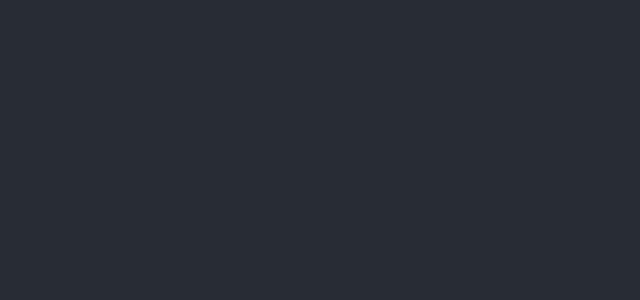
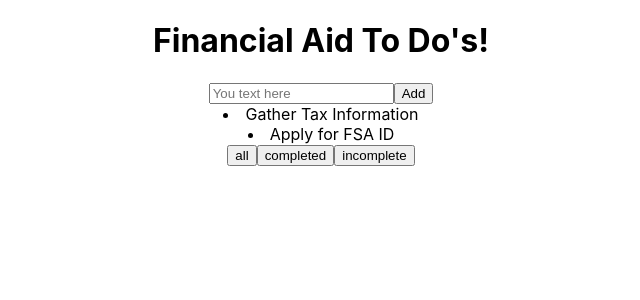
Before and after one commit to mthompson1085/todoapplication, a React (Create React App) app in the folder todo-app/: page / in a window 1280 px wide. Shown: the top 300 px of the page, without its empty margins (319-959 px from the left). Built offline with nearby package versions, Linux system fonts and the light colour scheme.

Commit message:
added code to render todo

```diff
--- a/todo-app/src/App.js
+++ b/todo-app/src/App.js
@@ -4,12 +4,14 @@ import AddTodo from './components/addTodo'
 import TodoList from './components/todoList'
 import VisibilityFilter from './components/visibilityFilter'
 
+const filters = ['all', 'completed', 'incomplete']
 function App() {
   return (
     <div className="App">
-      <header className="App-header">
-
-      </header>
+      <h1>Financial Aid To Do's!</h1>
+      <AddTodo/>
+      <TodoList todos={[{content: 'Gather Tax Information'}, {content: 'Apply for FSA ID'}]}/>
+      <VisibilityFilter filters={filters}/>
     </div>
   );
 }
```
